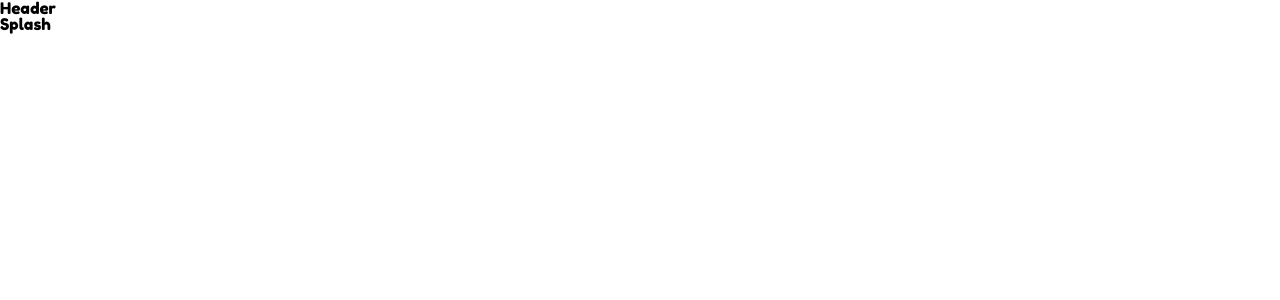
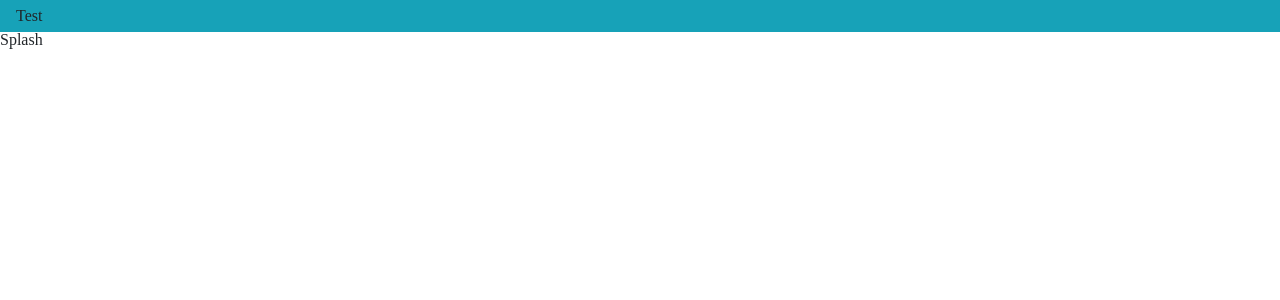
Before and after one commit to panetters/furniture-store, a Vue app: page / in a window 1280 px wide. Shown: the top 300 px of the page. Built offline with nearby package versions, Linux system fonts and the light colour scheme.

Commit message:
added bootstrap

```diff
--- a/package.json
+++ b/package.json
@@ -10,6 +10,7 @@
   "dependencies": {
     "axios": "^0.18.0",
     "body-parser": "^1.18.3",
+    "bootstrap-vue": "^2.0.0-rc.11",
     "dotenv": "^6.0.0",
     "express": "^4.16.3",
     "mongoose": "^5.2.15",
@@ -17,10 +18,13 @@
     "vue-router": "^3.0.1"
   },
   "devDependencies": {
+    "autoprefixer": "^9.1.5",
+    "babel-loader": "^8.0.2",
     "@vue/cli-plugin-babel": "^3.0.0",
     "@vue/cli-plugin-eslint": "^3.0.0",
     "@vue/cli-service": "^3.0.0",
-    "vue-template-compiler": "^2.5.17"
+    "vue-template-compiler": "^2.5.17",
+    "webpack": "^4.19.1"
   },
   "eslintConfig": {
     "root": true,
--- a/src/App.vue
+++ b/src/App.vue
@@ -1,17 +1,18 @@
 <template>
   <div id="app">
-    Header
+    <Navbar />
     <router-view></router-view>
   </div>
 </template>
 
 <script>
-import Splash from './components/Splash.vue'
+import Navbar from './components/Navbar'
 
 export default {
   name: 'App',
 
   components: {
+    Navbar
   }
 }
 </script>
@@ -19,8 +20,4 @@ export default {
 <style>
 @import '../public/css-reset.css';
 @import url("https://fonts.googleapis.com/css?family=Fredoka+One");
-
-body {
-  font-family: 'Fredoka One';
-}
 </style>
--- /dev/null
+++ b/src/components/Navbar.vue
@@ -0,0 +1,15 @@
+<template>
+  <b-navbar sticky type="dark" variant="info">
+    Test
+  </b-navbar>
+</template>
+
+<script>
+export default {
+  name: 'Navbar',
+}
+</script>
+
+<style scoped>
+
+</style>
--- a/src/main.js
+++ b/src/main.js
@@ -1,11 +1,15 @@
 import Vue from 'vue'
 import VueRouter from 'vue-router';
+import BootstrapVue from 'bootstrap-vue';
+import 'bootstrap/dist/css/bootstrap.css';
+import 'bootstrap-vue/dist/bootstrap-vue.css';
 
 import App from './App';
 import Splash from './components/Splash';
 
 Vue.config.productionTip = false;
 Vue.use(VueRouter);
+Vue.use(BootstrapVue);
 
 const routes = [
   { path: '/', component: Splash },
```
